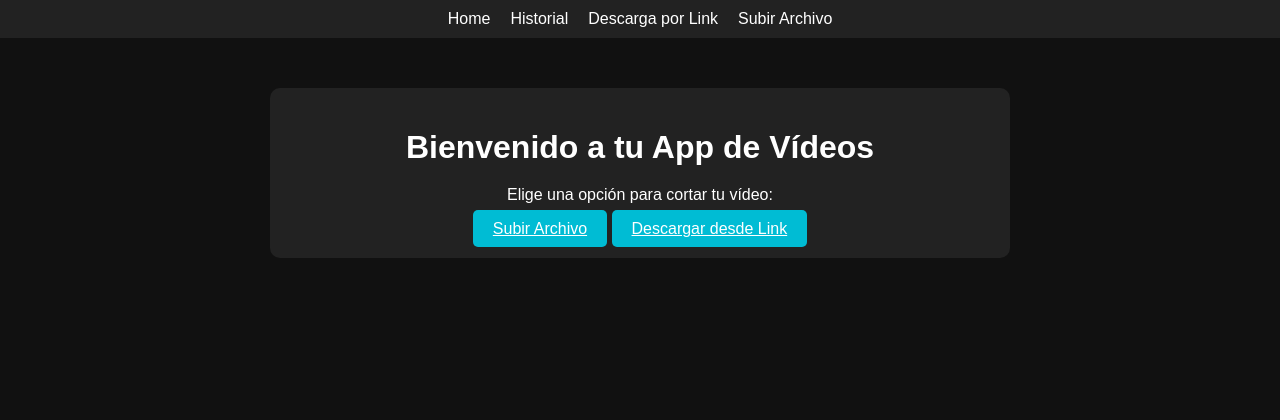
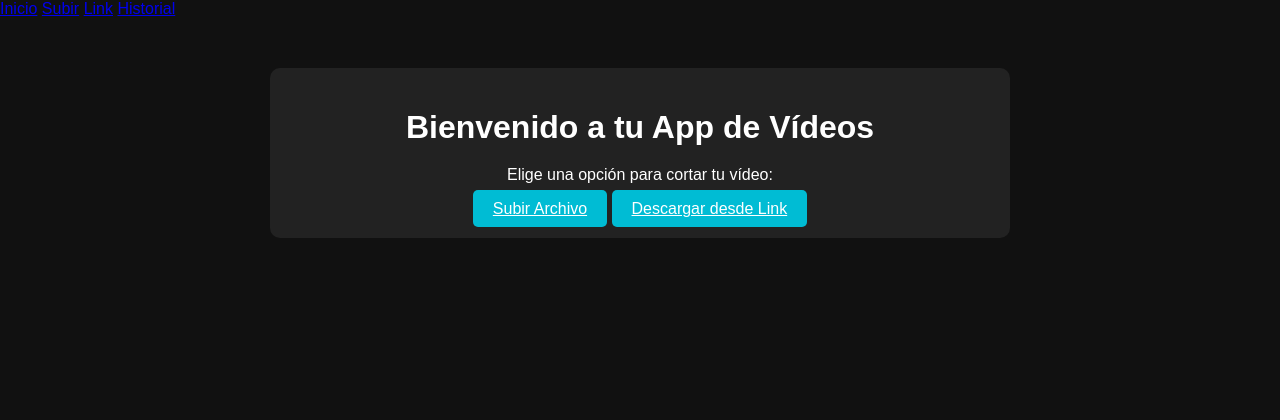
Before and after one commit to KekoOfficial/X, a Flask app: page / in a window 1280 px wide. Shown: the top 420 px of the page. Run offline with Flask 3, Linux system fonts and the light colour scheme; parts of the project's set-up code (start-up, migrations or seed data) failed here and were passed over.

Commit message:
Actualizar navbar.html

```diff
--- a/templates/components/navbar.html
+++ b/templates/components/navbar.html
@@ -1,6 +1,6 @@
-<nav style="background-color:#222; padding:10px; display:flex; justify-content:center; gap:20px;">
-    <a href="/" style="color:white; text-decoration:none;">Home</a>
-    <a href="/history" style="color:white; text-decoration:none;">Historial</a>
-    <a href="/link_download" style="color:white; text-decoration:none;">Descarga por Link</a>
-    <a href="/upload_file" style="color:white; text-decoration:none;">Subir Archivo</a>
+<nav>
+    <a href="/">Inicio</a>
+    <a href="/upload">Subir</a>
+    <a href="/link">Link</a>
+    <a href="/history">Historial</a>
 </nav>
```
